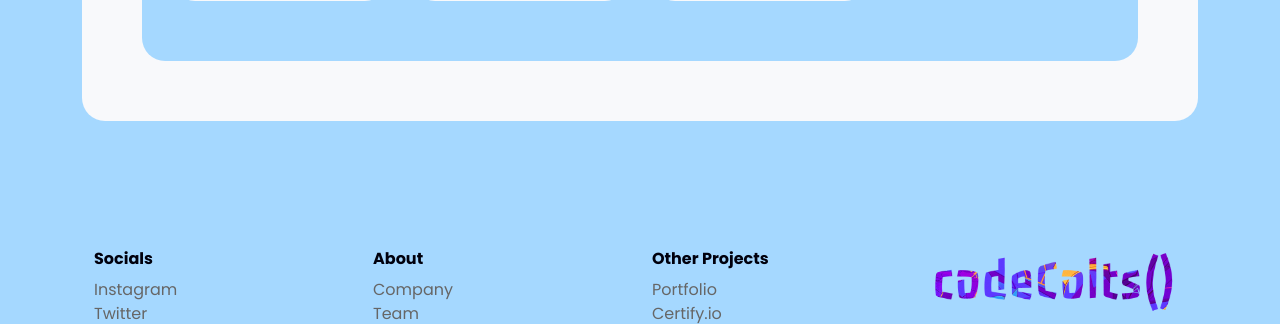
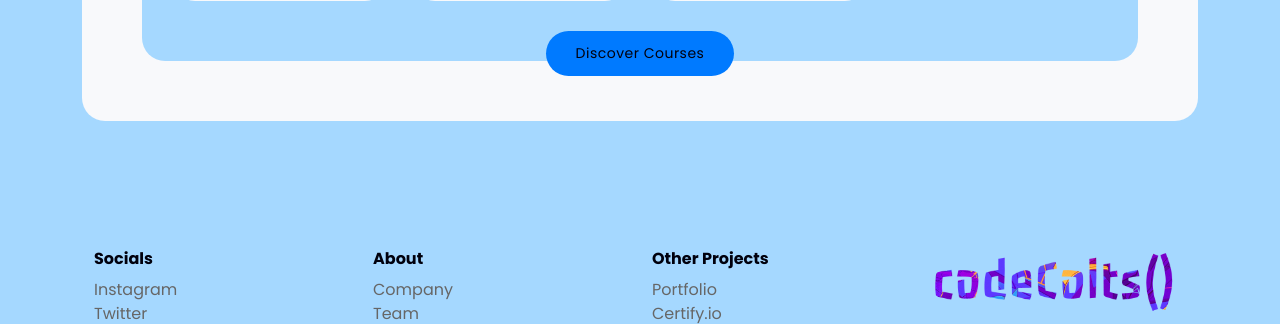
Before and after one commit to codeIntrovert/codeColts, a Flask app: page /browse in a window 1280 px wide. Shown: the part 1804-2128 px from the top of the page. Run offline with Flask 3, Linux system fonts and the light colour scheme; some libraries are stand-ins or nearby versions.

```diff
--- a/templates/browse.html
+++ b/templates/browse.html
@@ -13,19 +13,30 @@
       <div class="row">
         <!-- Use the provided macro to display the search results -->
         {{ project_list(search_results) }}
+        <div class="col-lg-12">
+          <div class="main-button">
+            <a href="{{ url_for('browse.browse_home') }}">Discover Courses</a>
+          </div>
+        </div>
       </div>
     </div>
   </div>
 </div>
 {% else %}
 <p>No courses found matching "{{ search_keyword }}".</p>
+<div class="row">
+  <div class="col-lg-12">
+    <div class="main-button">
+      <a href="{{ url_for('browse.browse_home') }}">Discover Courses</a>
+    </div>
+  </div>
+</div>
 {% endif %}
 
 {% else %}
 <div class="heading-section">
   <h4># <em>Courses Library</em></h4>
 </div>
-{% endif %}
 <!-- ***** Start Stream Start ***** -->
 <div class="most-popular">
   <div class="row">
@@ -35,12 +46,21 @@
         <!--macro from here-->
         {{ project_list(allCourses) }}
         {% include 'components/easter.html' %}
-
+        <div class="col-lg-12">
+          <div class="main-button">
+            <a href="{{ url_for('browse.browse_home') }}">Discover Courses</a>
           </div>
         </div>
       </div>
     </div>
-<script>
+  </div>
+</div>
+
+{% endif %}
+
+
+
+<script> // This is an easter egg in the page
   var clickCount = 0;
 
   // Function to add easter content
```
Lines whose indentation alone changed are shown as unchanged.
